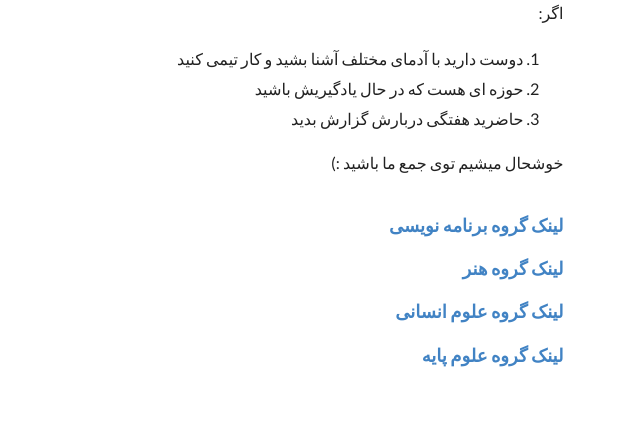
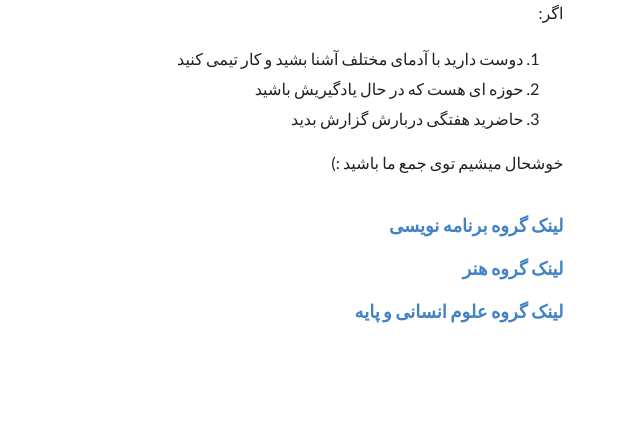
Before and after one commit to Developing-Community/web, a Django app: page / in a window 1280 px wide. Shown: the part 957-1384 px from the top of the page, without its empty margins (640-1280 px from the left). After the commit the page ends 1280 px from the top, so only its background shows below. Run offline with Django 3.2, Linux system fonts and the light colour scheme; some libraries are stand-ins or nearby versions.

Commit message:
change in telegram links index.html

```diff
--- a/siteinfo/templates/siteinfo/index.html
+++ b/siteinfo/templates/siteinfo/index.html
@@ -54,8 +54,7 @@
         <p>خوشحال میشیم توی جمع ما باشید :)</p>
         <a href="https://t.me/joinchat/BzST0lBdHY8RD1aDPo0UVw"><h3>لینک گروه برنامه نویسی</h3></a>
         <a href="https://t.me/joinchat/BzST0lBqx8xKXYztc4SS2A"><h3>لینک گروه هنر</h3></a>
-        <a href="https://t.me/joinchat/BzST0ksuVjJFWBhlnD7WyQ"><h3>لینک گروه علوم انسانی</h3></a>
-        <a href="https://t.me/joinchat/BzST0ke3oTfnfmIGQHjqSw"><h3>لینک گروه علوم پایه</h3></a>
+        <a href="https://t.me/joinchat/BzST0ksuVjJFWBhlnD7WyQ"><h3>لینک گروه علوم انسانی و پایه</h3></a>
 <br/><br/><br/>
     </div>
     <!--
```
